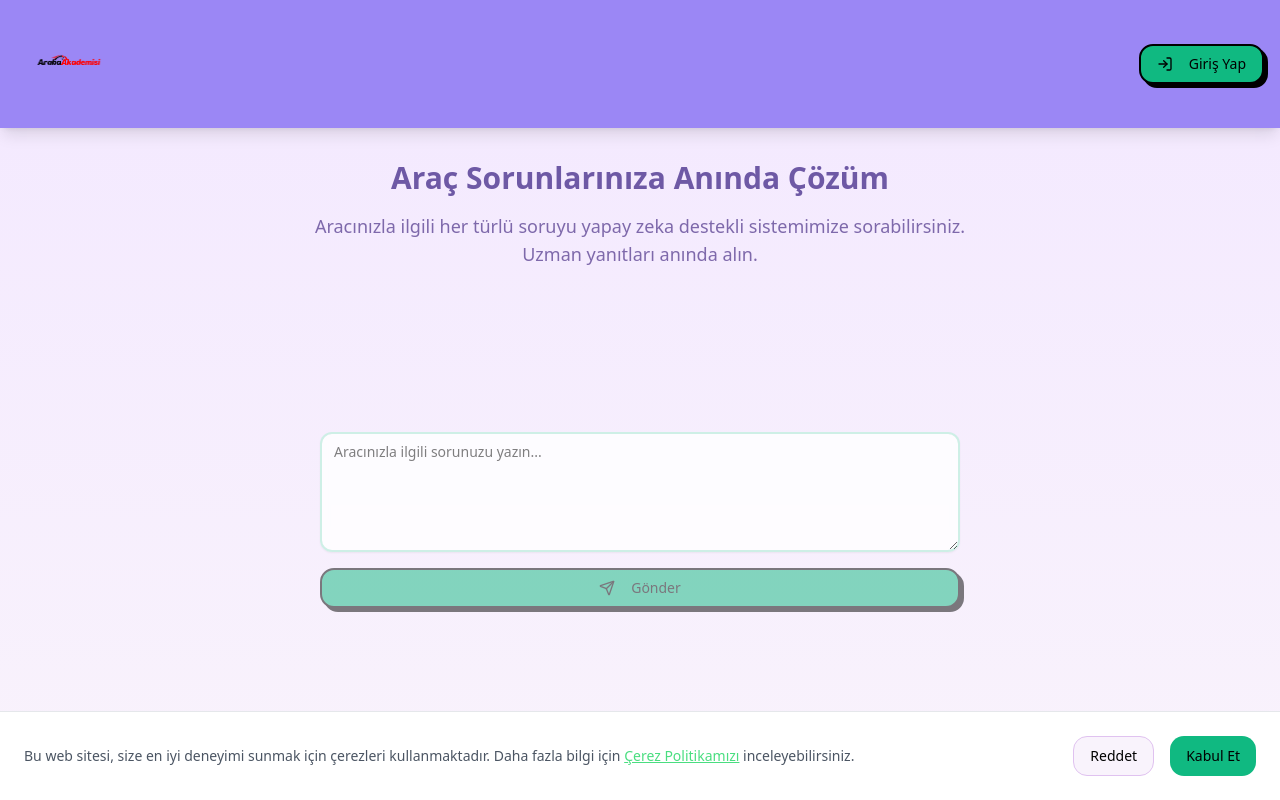
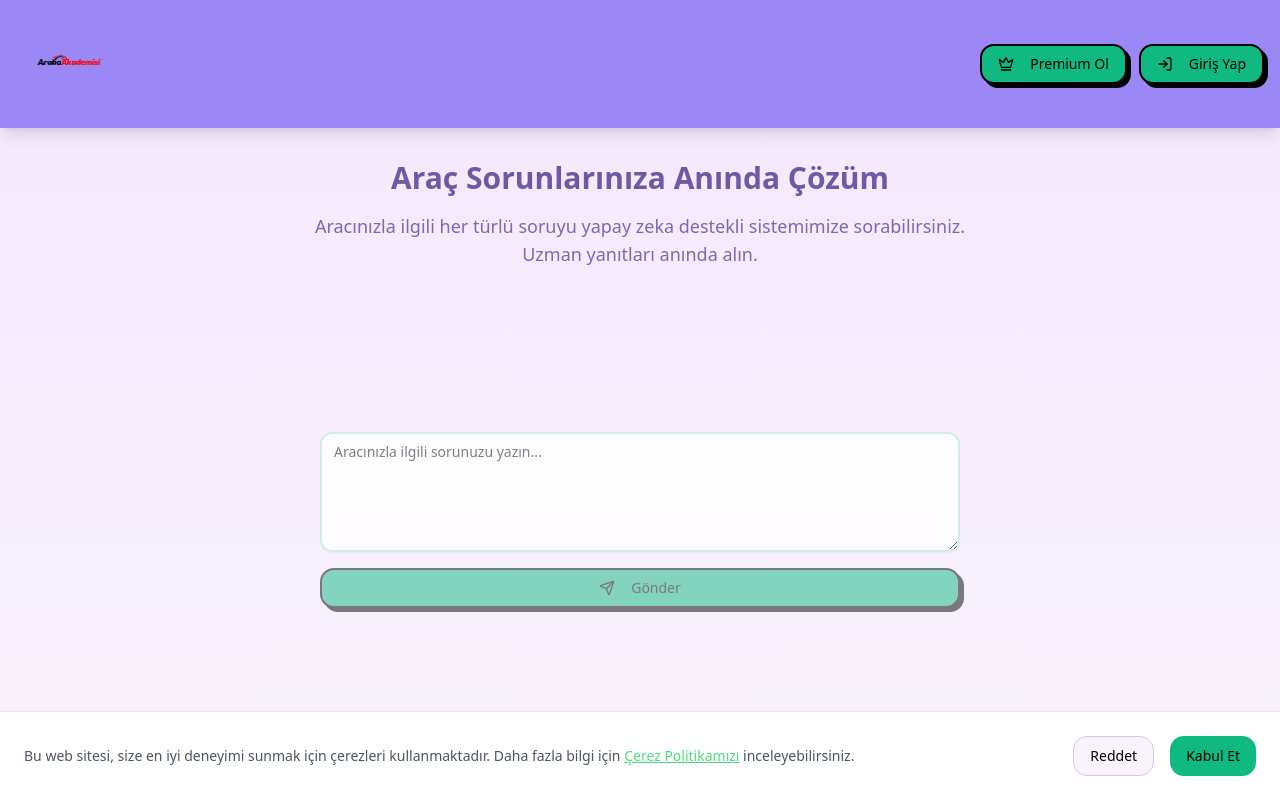
Before and after one commit to guvencem/auto-query-buddy, a React (Vite) app: page / in a window 1280 px wide. Built offline with nearby package versions, Linux system fonts and the light colour scheme.

Commit message:
Add premium membership option to header
Implemented a premium membership selection option in the header of the application. This allows users to easily access premium membership features.
[skip gpt_engineer]

```diff
--- a/src/pages/Index.tsx
+++ b/src/pages/Index.tsx
@@ -1,7 +1,7 @@
 import { CookieConsent } from "@/components/CookieConsent";
 import { ChatInterface } from "@/components/ChatInterface";
 import { Button } from "@/components/ui/button";
-import { LogIn } from "lucide-react";
+import { LogIn, Crown } from "lucide-react";
 import {
   Dialog,
   DialogContent,
@@ -12,9 +12,11 @@ import { useState } from "react";
 import { Auth } from "@supabase/auth-ui-react";
 import { supabase } from "@/integrations/supabase/client";
 import { ThemeSupa } from "@supabase/auth-ui-shared";
+import { MembershipDialog } from "@/components/dialogs/MembershipDialog";
 
 const Index = () => {
   const [showLoginDialog, setShowLoginDialog] = useState(false);
+  const [showMembershipDialog, setShowMembershipDialog] = useState(false);
 
   return (
     <div className="min-h-screen bg-gradient-to-b from-secondary to-background">
@@ -28,6 +30,14 @@ const Index = () => {
               className="h-20 md:h-24"
             />
           </div>
+          <div className="flex items-center gap-3">
+            <Button
+              className="btn-neon"
+              onClick={() => setShowMembershipDialog(true)}
+            >
+              <Crown className="w-4 h-4 mr-2" />
+              Premium Ol
+            </Button>
             <Button
               className="btn-neon"
               onClick={() => setShowLoginDialog(true)}
@@ -35,6 +45,7 @@ const Index = () => {
               <LogIn className="w-4 h-4 mr-2" />
               Giriş Yap
             </Button>
+          </div>
         </div>
       </header>
 
@@ -99,6 +110,12 @@ const Index = () => {
         </DialogContent>
       </Dialog>
 
+      {/* Membership Dialog */}
+      <MembershipDialog
+        open={showMembershipDialog}
+        onClose={() => setShowMembershipDialog(false)}
+      />
+
       <CookieConsent />
     </div>
   );
```
Lines whose indentation alone changed are shown as unchanged.
